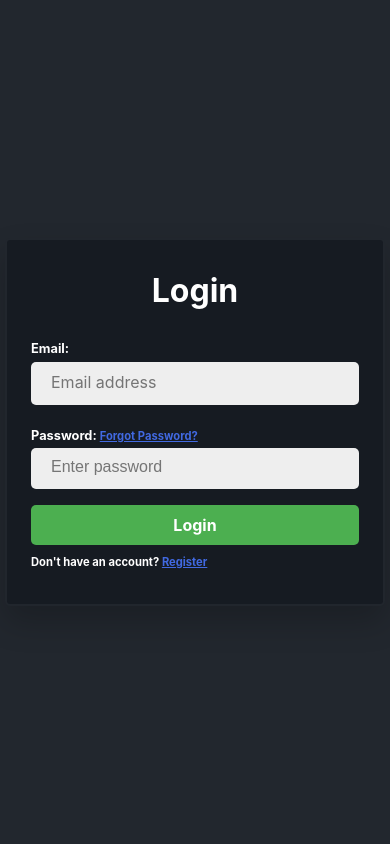
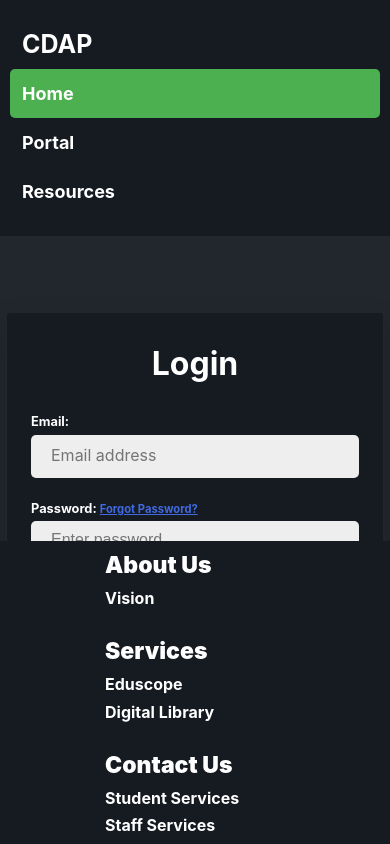
Before and after one commit to shas99/CDAP-PROJECT-MANAGEMENT-SYSTEM, a React (Create React App) app in the folder client/: page /login in a window 390 px wide. Shown: the top 844 px of the page. Built offline with nearby package versions, Linux system fonts and the light colour scheme.

Commit message:
Chamath Commits

```diff
--- a/client/src/App.js
+++ b/client/src/App.js
@@ -2,6 +2,9 @@ import { BrowserRouter as Router, Switch, Route } from "react-router-dom";
 
 // Routing
 import PrivateRoute from "./components/routing/PrivateRoute";
+
+//Header
+import Header from "./components/Header/Header";
 
 //Footer
 import Footer from "./components/Footer/Footer";
@@ -17,6 +20,7 @@ import ViewMarks from "./components/screens/ViewFeedback";
 const App = () => {
   return (
     <Router>
+      <Header />
       <div className="app">
         <Switch>
           <PrivateRoute exact path="/" component={PrivateScreen} />
--- a/client/src/components/Footer/FooterStyles.js
+++ b/client/src/components/Footer/FooterStyles.js
@@ -1,11 +1,12 @@
 import styled from 'styled-components';
 
 export const Box = styled.div`
-padding: 5px;
-background: black;
-position: relative;
+padding: 10px;
+background: #161b22;
+position: sticky;
 bottom: 0;
 width: 100%;
+
 
 
 @media (max-width: 1000px) {
@@ -27,6 +28,8 @@ display: flex;
 flex-direction: column;
 font-family:-apple-system, BlinkMacSystemFont, 'Segoe UI', Roboto, Oxygen, Ubuntu, Cantarell, 'Open Sans', 'Helvetica Neue', sans-serif;
 text-align: justify;
+font-weight:bolder;
+font-size:larger;
 margin-left:100px;
 `;
 
@@ -47,7 +50,7 @@ color: #fff;
 margin-top:0px;
 margin-bottom: 0px;
 font-weight:bold;
-font-size:small;
+font-size:medium;
 text-decoration: none;
 font-family:-apple-system, BlinkMacSystemFont, 'Segoe UI', Roboto, Oxygen, Ubuntu, Cantarell, 'Open Sans', 'Helvetica Neue', sans-serif;
 
--- /dev/null
+++ b/client/src/components/Header/Header.css
@@ -0,0 +1,42 @@
+.header {
+    overflow: hidden;
+    background-color: #161b22;
+    padding: 20px 10px;
+  }
+  .header a {
+    float: left;
+    color: white;
+    text-align: center;
+    padding: 12px;
+    text-decoration: none;
+    font-size: 18px;
+    font-weight: bolder;
+    line-height: 25px;
+    border-radius: 5px;
+    font-family: -apple-system, BlinkMacSystemFont, 'Segoe UI', Roboto, Oxygen, Ubuntu, Cantarell, 'Open Sans', 'Helvetica Neue', sans-serif;
+  }
+  .header a.logo {
+    font-size: 25px;
+    font-weight: bold;
+  }
+  .header a:hover {
+    background-color: royalblue;
+    color: black;
+  }
+  .header a.active {
+    background-color: #4CAF50;
+    color: white;
+  }
+  .header-right {
+    float: right;
+  }
+  @media screen and (max-width: 500px) {
+    .header a {
+      float: none;
+      display: block;
+      text-align: left;
+    }
+    .header-right {
+      float: none;
+    }
+  }
--- /dev/null
+++ b/client/src/components/Header/Header.js
@@ -0,0 +1,13 @@
+import React from 'react';
+import './Header.css';
+const Header = () => (
+    <div class="header">
+  <a href="#default" class="logo">CDAP</a>
+  <div class="header-right">
+    <a class="active" href="#home">Home</a>
+    <a href="#portal">Portal</a>
+    <a href="#resources">Resources</a>
+  </div>
+</div>
+  )
+  export default Header;
--- a/client/src/components/screens/LoginScreen.css
+++ b/client/src/components/screens/LoginScreen.css
@@ -1,6 +1,6 @@
 .login-screen {
   width: 100%;
-  height: 100vh;
+  height: 100%;
   display: flex;
   justify-content: center;
   align-items: center;
@@ -17,6 +17,8 @@
   border-width: 2px;
   border-style: solid;
   border-color: #21262d;
+  margin-bottom: 72px;
+  margin-top: 75px;
 }
 
 .login-screen__title {
```
